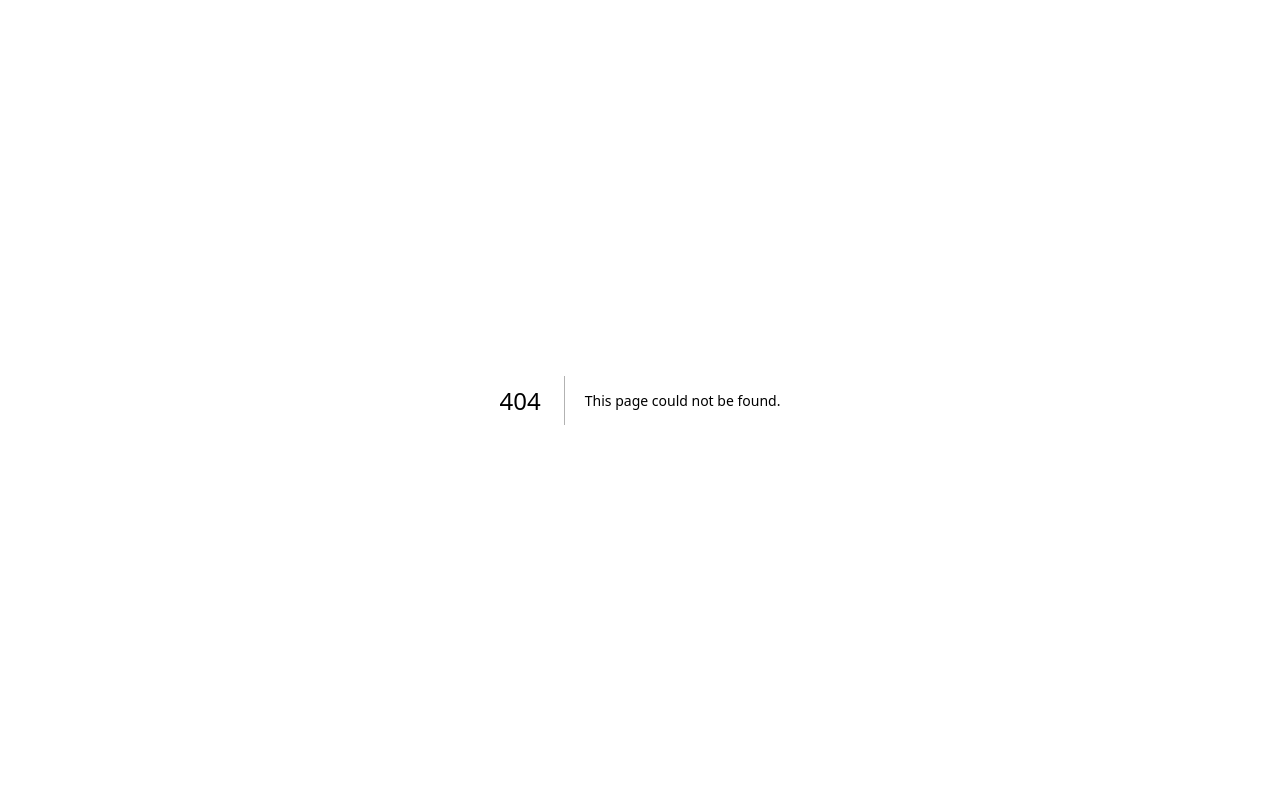
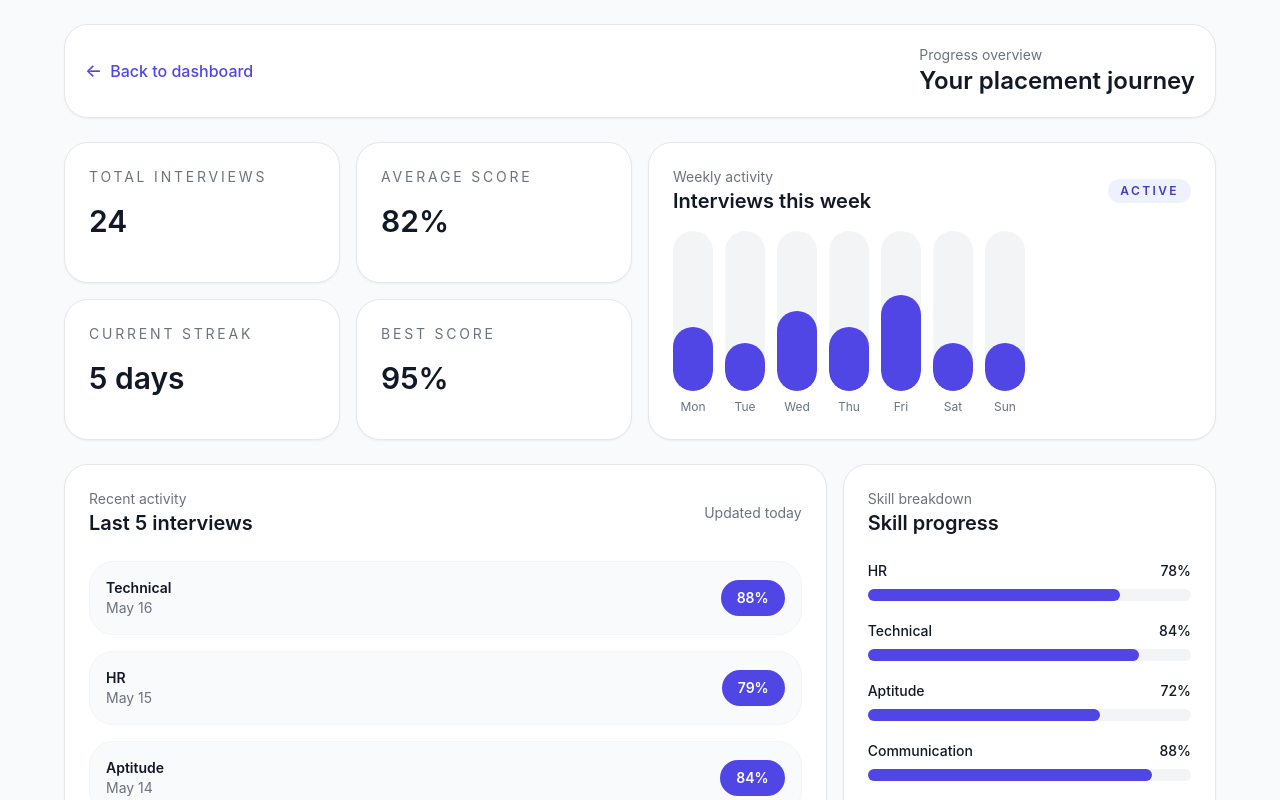
Before and after one commit to krishna-oss-tech/placementor-ai, a Next.js app: page /progress in a window 1280 px wide. Before the commit this address had no page. Shown: the top 800 px of the page. Built offline with nearby package versions, Linux system fonts and the light colour scheme.

Commit message:
add progress tracker page

```diff
--- /dev/null
+++ b/app/progress/page.js
@@ -0,0 +1,145 @@
+'use client';
+import Link from 'next/link';
+
+const stats = [
+  { label: 'Total Interviews', value: '24' },
+  { label: 'Average Score', value: '82%' },
+  { label: 'Current Streak', value: '5 days' },
+  { label: 'Best Score', value: '95%' },
+];
+
+const weeklyActivity = [
+  { day: 'Mon', count: 2 },
+  { day: 'Tue', count: 1 },
+  { day: 'Wed', count: 3 },
+  { day: 'Thu', count: 2 },
+  { day: 'Fri', count: 4 },
+  { day: 'Sat', count: 1 },
+  { day: 'Sun', count: 1 },
+];
+
+const recentActivity = [
+  { date: 'May 16', type: 'Technical', score: '88%' },
+  { date: 'May 15', type: 'HR', score: '79%' },
+  { date: 'May 14', type: 'Aptitude', score: '84%' },
+  { date: 'May 13', type: 'Communication', score: '91%' },
+  { date: 'May 12', type: 'Technical', score: '85%' },
+];
+
+const skills = [
+  { name: 'HR', level: 78 },
+  { name: 'Technical', level: 84 },
+  { name: 'Aptitude', level: 72 },
+  { name: 'Communication', level: 88 },
+];
+
+const motivationalMessage = 'You are making strong progress! Keep practicing consistently and aim for one more interview session this week to stay on track.';
+
+export default function ProgressPage() {
+  return (
+    <main className="min-h-screen bg-gray-50 px-4 py-6 sm:px-6 lg:px-8">
+      <div className="mx-auto max-w-6xl space-y-6">
+        <div className="flex items-center justify-between gap-4 bg-white border border-gray-200 rounded-3xl px-5 py-5 shadow-sm">
+          <Link href="/dashboard" className="inline-flex items-center gap-2 text-indigo-600 hover:text-indigo-700 font-medium">
+            <span className="text-lg">←</span>
+            Back to dashboard
+          </Link>
+          <div>
+            <p className="text-sm text-gray-500">Progress overview</p>
+            <h1 className="text-2xl font-semibold text-gray-900">Your placement journey</h1>
+          </div>
+        </div>
+
+        <section className="grid gap-4 xl:grid-cols-2">
+          <div className="grid gap-4 sm:grid-cols-2">
+            {stats.map((stat) => (
+              <div key={stat.label} className="rounded-3xl border border-gray-200 bg-white p-6 shadow-sm">
+                <p className="text-sm uppercase tracking-[0.2em] text-gray-500">{stat.label}</p>
+                <p className="mt-4 text-3xl font-semibold text-gray-900">{stat.value}</p>
+              </div>
+            ))}
+          </div>
+
+          <div className="rounded-3xl border border-gray-200 bg-white p-6 shadow-sm">
+            <div className="flex items-center justify-between">
+              <div>
+                <p className="text-sm text-gray-500">Weekly activity</p>
+                <h2 className="text-xl font-semibold text-gray-900">Interviews this week</h2>
+              </div>
+              <span className="rounded-full bg-indigo-50 px-3 py-1 text-xs font-semibold uppercase tracking-[0.2em] text-indigo-700">Active</span>
+            </div>
+            <div className="mt-6 flex items-end gap-3 h-44">
+              {weeklyActivity.map((item) => {
+                const height = item.count * 10 + 20;
+                return (
+                  <div key={item.day} className="flex flex-col items-center gap-2">
+                    <div className="relative flex h-40 w-10 items-end rounded-3xl bg-gray-100 overflow-hidden">
+                      <div className="w-full rounded-3xl bg-indigo-600 transition-all" style={{ height: `${height}%` }} />
+                    </div>
+                    <span className="text-xs text-gray-500">{item.day}</span>
+                  </div>
+                );
+              })}
+            </div>
+          </div>
+        </section>
+
+        <section className="grid gap-4 lg:grid-cols-3">
+          <div className="lg:col-span-2 rounded-3xl border border-gray-200 bg-white p-6 shadow-sm">
+            <div className="flex items-center justify-between">
+              <div>
+                <p className="text-sm text-gray-500">Recent activity</p>
+                <h2 className="text-xl font-semibold text-gray-900">Last 5 interviews</h2>
+              </div>
+              <span className="text-sm text-gray-500">Updated today</span>
+            </div>
+            <div className="mt-6 space-y-4">
+              {recentActivity.map((item) => (
+                <div key={item.date + item.type} className="flex items-center justify-between rounded-3xl border border-gray-100 bg-gray-50 p-4">
+                  <div>
+                    <p className="text-sm font-semibold text-gray-900">{item.type}</p>
+                    <p className="text-sm text-gray-500">{item.date}</p>
+                  </div>
+                  <div className="rounded-full bg-indigo-600 px-4 py-2 text-sm font-semibold text-white">{item.score}</div>
+                </div>
+              ))}
+            </div>
+          </div>
+
+          <div className="rounded-3xl border border-gray-200 bg-white p-6 shadow-sm">
+            <div>
+              <p className="text-sm text-gray-500">Skill breakdown</p>
+              <h2 className="text-xl font-semibold text-gray-900">Skill progress</h2>
+            </div>
+            <div className="mt-6 space-y-5">
+              {skills.map((skill) => (
+                <div key={skill.name}>
+                  <div className="flex items-center justify-between text-sm font-medium text-gray-900">
+                    <span>{skill.name}</span>
+                    <span>{skill.level}%</span>
+                  </div>
+                  <div className="mt-2 h-3 w-full rounded-full bg-gray-100">
+                    <div className="h-3 rounded-full bg-indigo-600" style={{ width: `${skill.level}%` }} />
+                  </div>
+                </div>
+              ))}
+            </div>
+          </div>
+        </section>
+
+        <section className="rounded-3xl border border-indigo-100 bg-indigo-50 p-6 shadow-sm">
+          <div className="flex items-start gap-4">
+            <div className="rounded-2xl bg-white p-4 text-indigo-600 shadow-sm">
+              <span className="text-2xl">💡</span>
+            </div>
+            <div>
+              <p className="text-sm uppercase tracking-[0.2em] text-indigo-700">Motivation</p>
+              <h2 className="mt-2 text-xl font-semibold text-gray-900">Keep pushing forward</h2>
+              <p className="mt-3 text-gray-700">{motivationalMessage}</p>
+            </div>
+          </div>
+        </section>
+      </div>
+    </main>
+  );
+}
```
